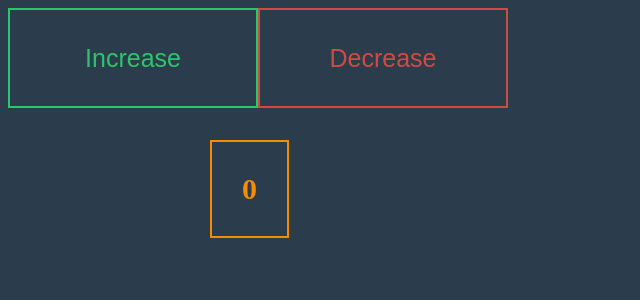
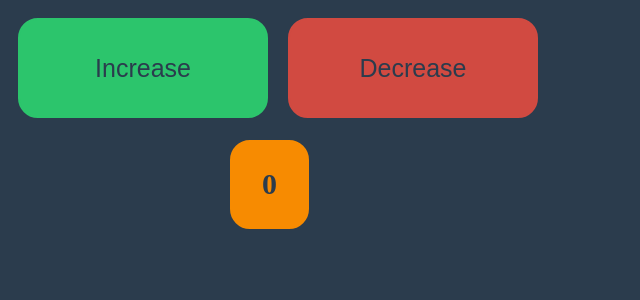
Before and after one commit to Oleg116/Redux-Studying, a React app: page / in a window 1280 px wide. Shown: the top 300 px of the page, without its empty margins (0-640 px from the left). Built offline with nearby package versions, Linux system fonts and the light colour scheme.

Commit message:
add styles

```diff
--- a/src/App.module.scss
+++ b/src/App.module.scss
@@ -9,24 +9,28 @@ body {
 
 .btn_increase, .btn_decrease {
   background-color: rgba(0, 0, 0, 0);
+  border-radius: 20px;
+  margin: 10px;
   height: 100px;
   width: 250px;
 }
 
 .btn_increase {
-  color: $customGreen;
+  color: #2b3c4d;
   border: $customGreen 2px solid;
+  background-color: $customGreen;
   font-size: 25px;
   &:hover{
-    transition: 1s;
+    transition: 0.5s;
     box-shadow: $greenShadow;
     text-shadow: $greenShadow;
   }
 }
 
 .btn_decrease {
-  color: $customRed;
+  color: #2b3c4d;
   border: $customRed 2px solid;
+  background-color: $customRed;
   font-size: 25px;
   &:hover{
     transition: 1s;
@@ -37,10 +41,14 @@ body {
 
 .result {
   position: absolute;
-  left: 210px;
+  min-width: 45px;
+  height: 60px;
+  left: 230px;
   top: 110px;
   font-size: 30px;
-  color: #f78b01;
+  color: #2b3c4d;
+  background-color: #f78b01;
   border: #f78b01 2px solid;
-  padding: 30px;
+  padding: 25px 0px 0px 30px;
+  border-radius: 20px;
 }
```
